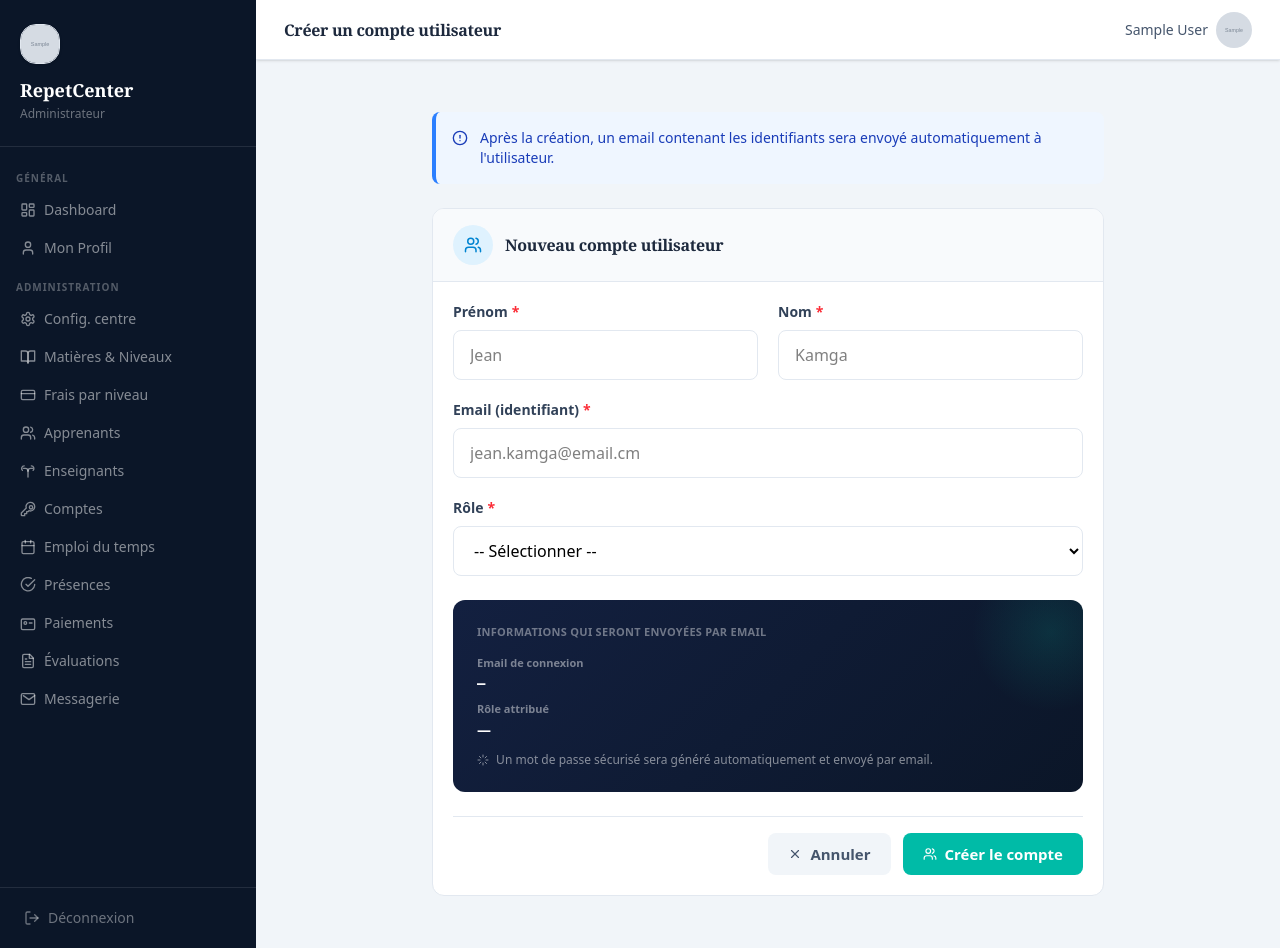
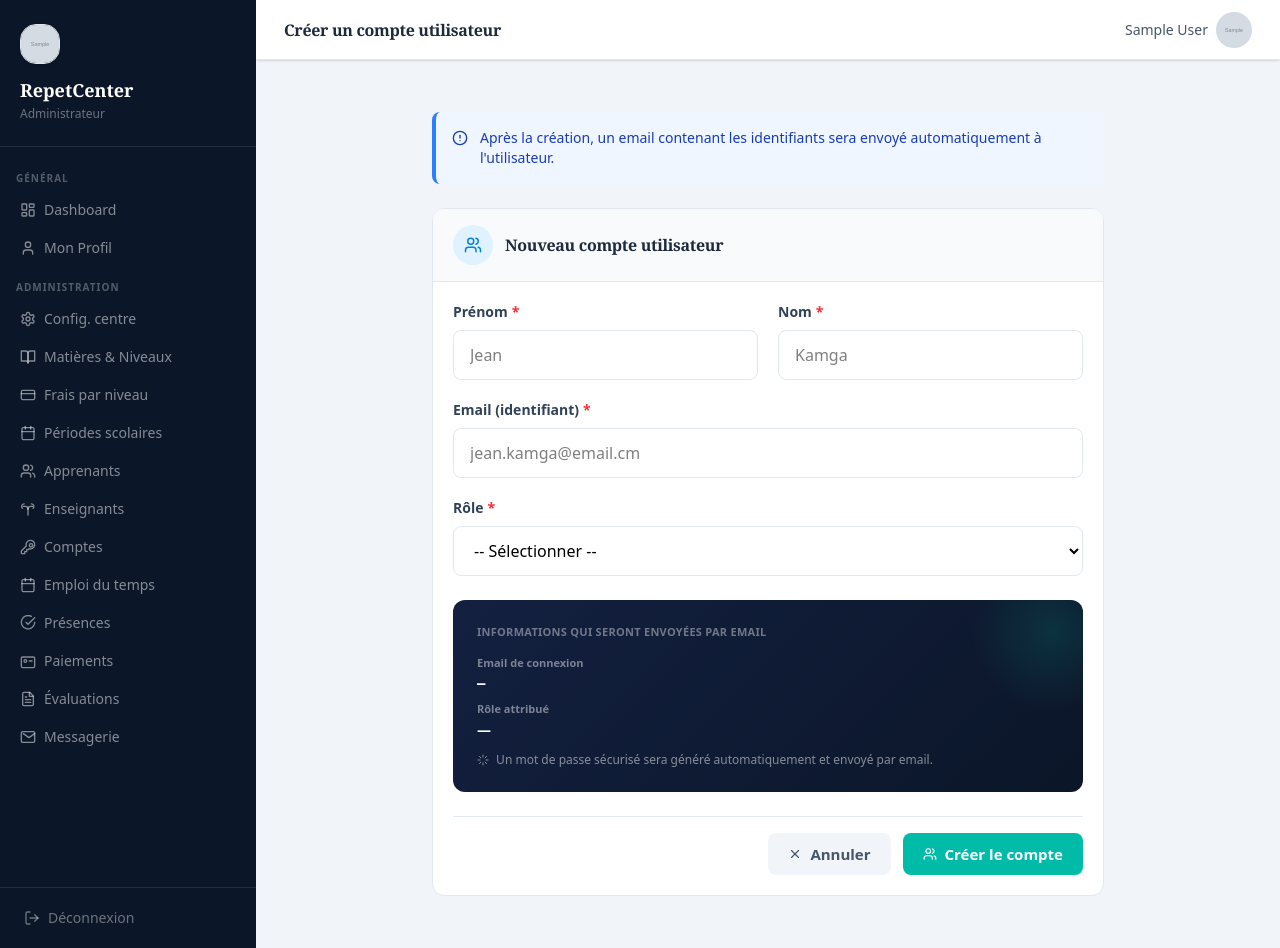
Before and after one commit to DjodeGit/RepetCenter, a Django app: page /comptes/creer/ in a window 1280 px wide. Run offline with Django 5.2, Linux system fonts and the light colour scheme; a user stored in the database is signed in; tables that the repository leaves empty hold one stand-in row (values such as "Sample post"); grey boxes marked "Sample" are stand-in pictures; style sheets or scripts are compiled from the project's sources; parts of the project's set-up code (start-up, migrations or seed data) failed here and were passed over; some web fonts are replaced.

Commit message:
fix: update du fichier base.html

```diff
--- a/templates/base.html
+++ b/templates/base.html
@@ -71,6 +71,12 @@
       <a href="{% url 'centre:frais_niveaux' %}" class="flex items-center gap-2 px-3 py-2 rounded-lg text-sm text-white/50 hover:bg-white/5 hover:text-white/80">
         <svg xmlns="http://www.w3.org/2000/svg" width="16" height="16" viewBox="0 0 24 24" fill="none" stroke="currentColor" stroke-width="2" stroke-linecap="round" stroke-linejoin="round" class="w-4 h-4"><rect width="20" height="14" x="2" y="5" rx="2"/><line x1="2" x2="22" y1="10" y2="10"/></svg>
         Frais par niveau
+      </a>
+      <!-- Dans la section Administration -->
+      <a href="{% url 'centre:configurer_periodes' %}"
+        class="flex items-center gap-2 px-3 py-2 rounded-lg text-sm text-white/50 hover:bg-white/5 hover:text-white/80">
+        <svg xmlns="http://www.w3.org/2000/svg" width="16" height="16" viewBox="0 0 24 24" fill="none" stroke="currentColor" stroke-width="2" stroke-linecap="round" stroke-linejoin="round"><rect width="18" height="18" x="3" y="4" rx="2" ry="2"/><line x1="16" x2="16" y1="2" y2="6"/><line x1="8" x2="8" y1="2" y2="6"/><line x1="3" x2="21" y1="10" y2="10"/></svg>
+        Périodes scolaires
       </a>
       <a href="#" class="flex items-center gap-2 px-3 py-2 rounded-lg text-sm text-white/50 hover:bg-white/5 hover:text-white/80">
         <svg xmlns="http://www.w3.org/2000/svg" width="16" height="16" viewBox="0 0 24 24" fill="none" stroke="currentColor" stroke-width="2" stroke-linecap="round" stroke-linejoin="round" class="w-4 h-4"><path d="M16 21v-2a4 4 0 0 0-4-4H6a4 4 0 0 0-4 4v2"/><circle cx="9" cy="7" r="4"/><path d="M22 21v-2a4 4 0 0 0-3-3.87"/><path d="M16 3.13a4 4 0 0 1 0 7.75"/></svg>
```
